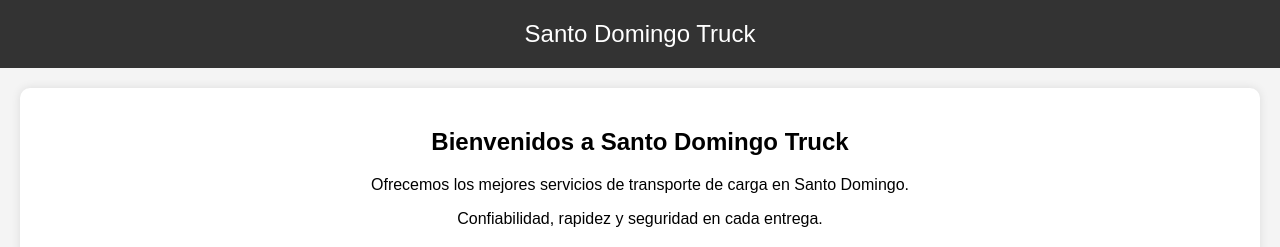
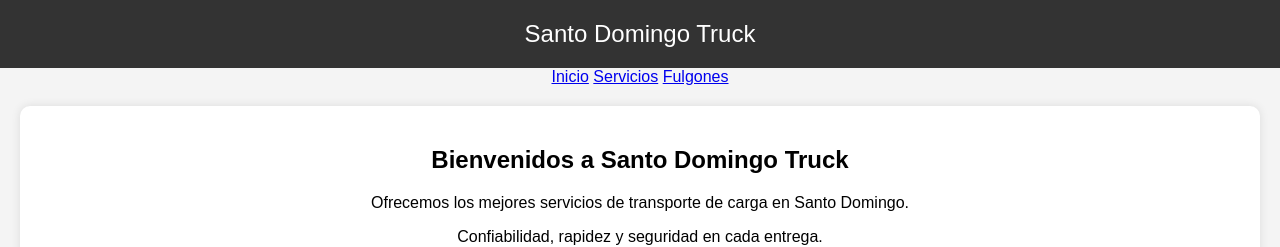
Before and after one commit to elianderq/Santo-domingo-Truck., a plain HTML site: page index.html in a window 1280 px wide. Shown: the top 247 px of the page. Drawn offline with Linux system fonts and the light colour scheme; files whose address does not match are found by name.

Commit message:
Update index.html

```diff
--- a/index.html
+++ b/index.html
@@ -43,6 +43,11 @@
     <header>
         Santo Domingo Truck
     </header>
+    <div class="nav">
+        <a href="index.html">Inicio</a>
+        <a href="servicio.html">Servicios</a>
+        <a href="fulgones.html">Fulgones</a>
+    </div>
     <div class="container">
         <h2>Bienvenidos a Santo Domingo Truck</h2>
         <p>Ofrecemos los mejores servicios de transporte de carga en Santo Domingo.</p>
```
